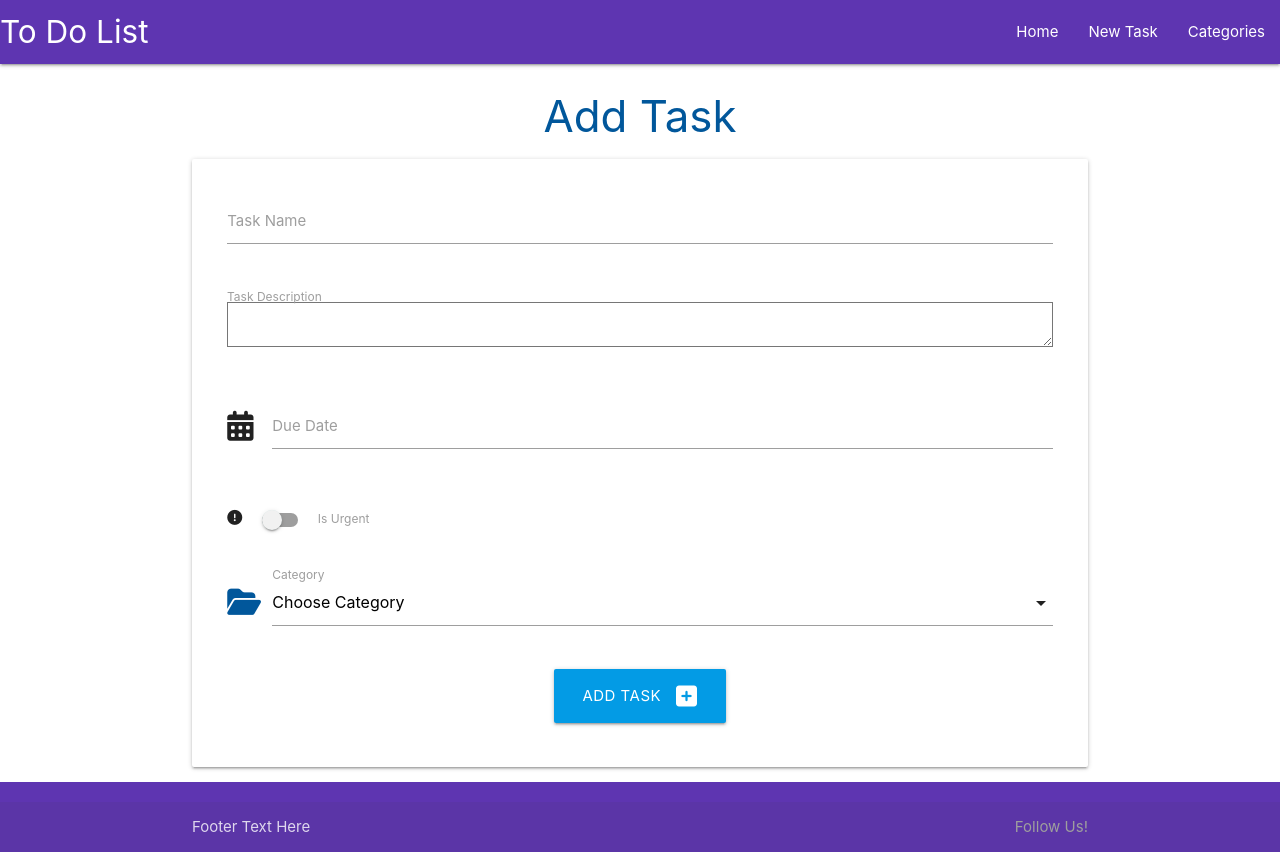
After one commit to emilygsmith/todolist-project3, a Flask app: template taskmanager/templates/edit_task.html in a window 1280 px wide. The commit adds this page. Run offline with Flask 3, Linux system fonts and the light colour scheme; the template is opened without the code that fills it, so the values that code supplies are empty.

Commit message:
update ability to view tasks and started edit_task html file

```diff
--- a/taskmanager/routes.py
+++ b/taskmanager/routes.py
@@ -4,7 +4,8 @@ from taskmanager.models import Category, Task
 
 @app.route("/")
 def home():
-    return render_template("tasks.html")
+    tasks = list(Task.query.order_by(Task.id).all())
+    return render_template("tasks.html", tasks=tasks)
 
 @app.route("/categories")
 def categories():
--- a/taskmanager/static/js/script.js
+++ b/taskmanager/static/js/script.js
@@ -13,4 +13,8 @@ document.addEventListener('DOMContentLoaded', function() {
     // select initialisation
     let selects = document.querySelectorAll('select');
     M.FormSelect.init(selects);
+
+    // collapsible initialisation
+    let collapsibles = document.querySelectorAll('.collapsible');
+    M.Collapsible.init(collapsibles);
 });
--- /dev/null
+++ b/taskmanager/templates/edit_task.html
@@ -0,0 +1,69 @@
+{% extends "base.html" %}
+{% block content %}
+
+<h3 class="light-blue-text text-darken-4 center-align">Add Task</h3>
+
+<div class="row card-panel">
+    <form class="col s12" method="POST" action="{{ url_for('add_task') }}">
+        <!-- task_name -->
+        <div class="row">
+            <div class="input-field col s12">
+          <input id="task_name" name="task_name" minlength="5" maxlength="50" type="text" class="validate" required>
+          <label for="task_name">Task Name</label>
+            </div>
+        </div>
+         <!-- task_description -->
+         <div class="row">
+          <div class="input-field col s12">
+        <textarea id="task_description" name="task_description" minlength="5" maxlength="50" type="text" class="validate" required>
+        </textarea>
+        <label for="task_description">Task Description</label>
+          </div>
+      </div>
+      <!-- due_date -->
+      <div class="row">
+        <div class="input-field col s12">
+          <i class="fas fa-calendar-alt prefix"></i>
+      <input id="due_date" name="due_date" type="text" class="datepicker validate" required>
+      <label for="due_date">Due Date</label>
+        </div>
+      </div>
+
+      <!-- is_urgent -->
+      <div class="row">
+        <div class="input-field col s12">
+          <div class="switch">
+            <i class="fas fa-exclamation-circle"></i>
+            <label for="is_urgent">
+              <input id="is_urgent" name="is_urgent" type="checkbox">
+              <span class="lever"></span>
+              Is Urgent
+            </label>
+        </div>
+      </div>
+    </div>
+        <!-- category id -->
+        <div class="row">
+          <div class="input-field col s12">
+              <i class="fas fa-folder-open prefix light-blue-text text-darken-4"></i>
+              <select id="category_id" name="category_id" class="validate" required>
+                  <option value="" disabled selected>Choose Category</option>
+              {% for category in categories %}
+              <option value="{{ category.id }}">{{ category.category_name }}</option>
+          {% endfor %}
+      </select>
+      <label for="category_id">Category</label>
+  </div>
+</div>
+<!-- submit button -->
+<div class="row">
+  <div class="col s12 center-align">
+      <button type="submit" class="btn-large light-blue darken-1">
+          Add Task <i class="fas fa-plus-square right"></i>
+      </button>
+  </div>
+</div>
+</form>
+</div>
+
+{% endblock %}
```
Also changed, not shown: taskmanager/templates/tasks.html (+19 -0 lines).
